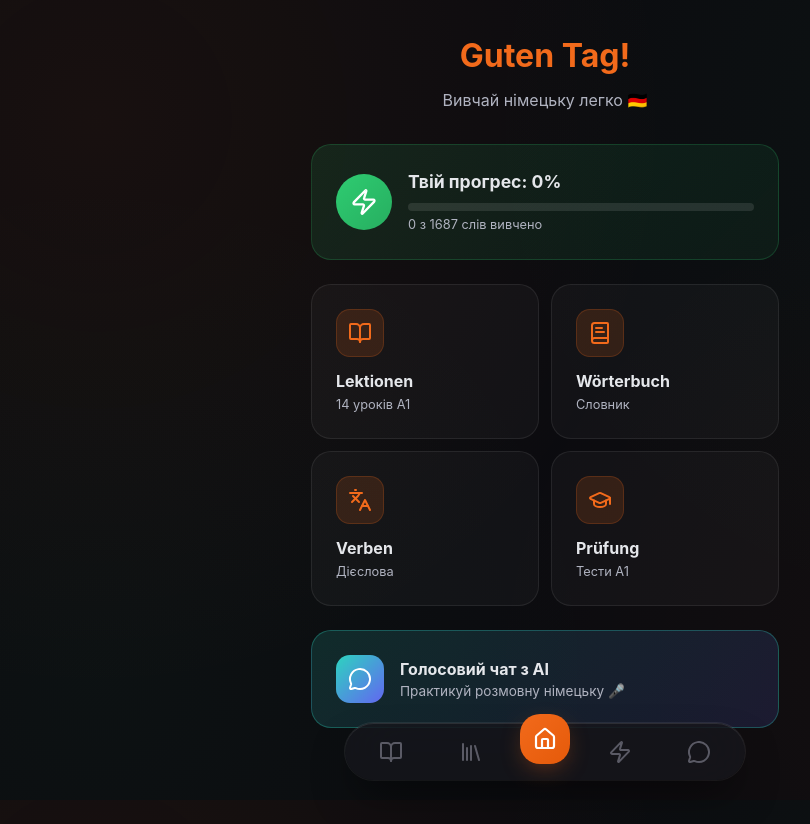
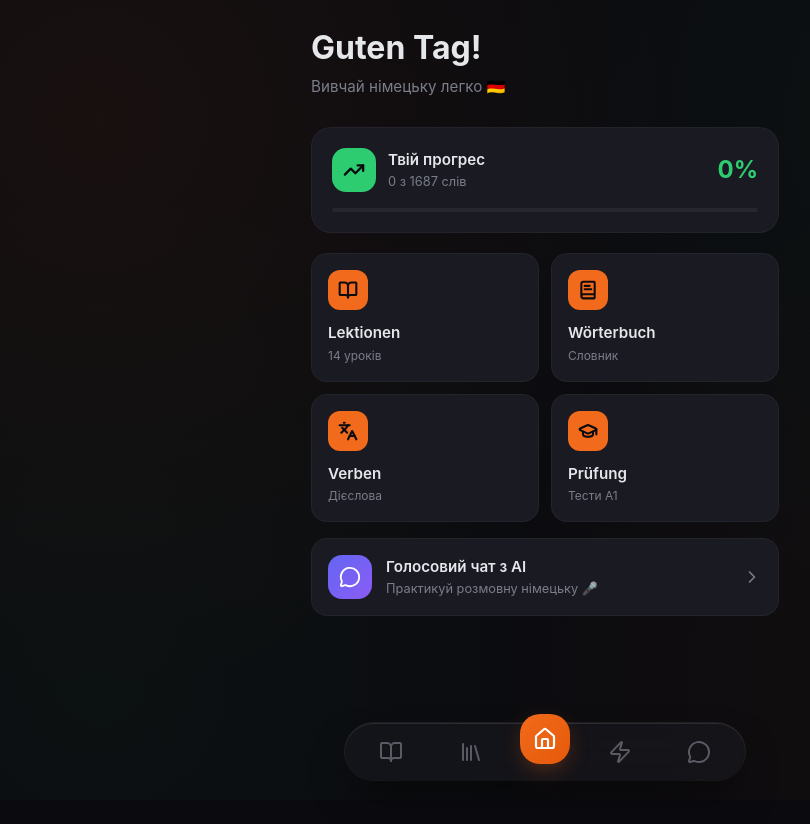
Before and after one commit to Artom-sites/deutsch-trainer-a1, a React (Vite) app: page / in a window 1280 px wide. Shown: the top 824 px of the page, without its empty margins (95-905 px from the left). After the commit the page ends 800 px from the top, so only its background shows below. Built offline with nearby package versions, Linux system fonts and the light colour scheme.

Commit message:
UI: Redesign HomeTab - Clean dark cards, consistent style

```diff
--- a/src/components/HomeTab.jsx
+++ b/src/components/HomeTab.jsx
@@ -1,9 +1,9 @@
 // src/components/HomeTab.jsx
-// Головний екран з привітанням та швидким доступом
+// Головний екран - Clean Dark Design
 import React from 'react';
 import useStore from '../store/useStore';
 import { words } from '../data/lexicon';
-import { BookOpen, BookText, Languages, GraduationCap, MessageCircle, Zap } from 'lucide-react';
+import { BookOpen, BookText, Languages, GraduationCap, MessageCircle, TrendingUp, ChevronRight } from 'lucide-react';
 
 const HomeTab = () => {
     const setTab = useStore(state => state.setTab);
@@ -22,126 +22,106 @@ const HomeTab = () => {
     };
 
     const features = [
-        {
-            id: 'lessons',
-            icon: BookOpen,
-            title: 'Lektionen',
-            subtitle: '14 уроків A1',
-            color: 'var(--color-accent)'
-        },
-        {
-            id: 'dictionary',
-            icon: BookText,
-            title: 'Wörterbuch',
-            subtitle: 'Словник',
-            color: 'var(--color-accent)'
-        },
-        {
-            id: 'verbs',
-            icon: Languages,
-            title: 'Verben',
-            subtitle: 'Дієслова',
-            color: 'var(--color-accent)'
-        },
-        {
-            id: 'exam',
-            icon: GraduationCap,
-            title: 'Prüfung',
-            subtitle: 'Тести A1',
-            color: 'var(--color-accent)'
-        }
+        { id: 'lessons', icon: BookOpen, title: 'Lektionen', subtitle: '14 уроків' },
+        { id: 'dictionary', icon: BookText, title: 'Wörterbuch', subtitle: 'Словник' },
+        { id: 'verbs', icon: Languages, title: 'Verben', subtitle: 'Дієслова' },
+        { id: 'exam', icon: GraduationCap, title: 'Prüfung', subtitle: 'Тести A1' }
     ];
 
     return (
-        <div className="screen" style={{ paddingTop: 'var(--space-xl)' }}>
-            {/* Greeting (no logo) */}
-            <div style={{
-                textAlign: 'center',
-                marginBottom: 'var(--space-xl)'
-            }}>
+        <div className="screen" style={{ paddingTop: 24 }}>
+            {/* Clean Header */}
+            <div style={{ marginBottom: 28 }}>
                 <h1 style={{
                     fontSize: '2rem',
                     fontWeight: 700,
-                    color: 'var(--color-accent)',
-                    marginBottom: 8
+                    color: '#E5E7EB',
+                    marginBottom: 4
                 }}>
                     {getGreeting()}
                 </h1>
-                <p style={{
-                    color: 'var(--text-secondary)',
-                    fontSize: '1rem'
-                }}>
+                <p style={{ color: '#7A7D8A', fontSize: '0.95rem' }}>
                     Вивчай німецьку легко 🇩🇪
                 </p>
             </div>
 
-            {/* Progress Card */}
+            {/* Progress Card - Clean Dark Style */}
             <div style={{
-                background: 'linear-gradient(135deg, rgba(46, 204, 113, 0.12) 0%, rgba(39, 174, 96, 0.08) 100%)',
-                border: '1px solid rgba(46, 204, 113, 0.2)',
+                background: '#1A1A22',
                 borderRadius: 20,
-                padding: 'var(--space-lg)',
-                marginBottom: 'var(--space-lg)',
+                padding: 20,
+                marginBottom: 20,
+                border: '1px solid rgba(255, 255, 255, 0.04)'
+            }}>
+                <div style={{
                     display: 'flex',
                     alignItems: 'center',
-                gap: 'var(--space-md)'
+                    justifyContent: 'space-between',
+                    marginBottom: 16
                 }}>
+                    <div style={{ display: 'flex', alignItems: 'center', gap: 12 }}>
                         <div style={{
-                    width: 56,
-                    height: 56,
-                    borderRadius: '50%',
-                    background: 'linear-gradient(135deg, #2ECC71, #27AE60)',
+                            width: 44,
+                            height: 44,
+                            borderRadius: 14,
+                            background: '#2ECC71',
                             display: 'flex',
                             alignItems: 'center',
                             justifyContent: 'center'
                         }}>
-                    <Zap size={28} color="white" />
+                            <TrendingUp size={22} color="#0B0B0F" strokeWidth={2.5} />
                         </div>
-                <div style={{ flex: 1 }}>
-                    <div style={{ fontWeight: 700, fontSize: '1.1rem' }}>
-                        Твій прогрес: {progress}%
+                        <div>
+                            <div style={{ fontWeight: 600, fontSize: '0.95rem', color: '#E5E7EB' }}>
+                                Твій прогрес
+                            </div>
+                            <div style={{ fontSize: '0.8rem', color: '#7A7D8A' }}>
+                                {learned} з {total} слів
+                            </div>
+                        </div>
                     </div>
                     <div style={{
-                        marginTop: 8,
-                        height: 8,
-                        background: 'rgba(255, 255, 255, 0.1)',
-                        borderRadius: 4,
+                        fontSize: '1.5rem',
+                        fontWeight: 700,
+                        color: '#2ECC71'
+                    }}>
+                        {progress}%
+                    </div>
+                </div>
+
+                {/* Thin Progress Line */}
+                <div style={{
+                    height: 4,
+                    background: 'rgba(255, 255, 255, 0.06)',
+                    borderRadius: 2,
                     overflow: 'hidden'
                 }}>
                     <div style={{
                         width: `${progress}%`,
                         height: '100%',
-                            background: 'linear-gradient(90deg, #2ECC71, #27AE60)',
-                            borderRadius: 4,
+                        background: '#2ECC71',
+                        borderRadius: 2,
                         transition: 'width 0.5s'
                     }} />
                 </div>
-                    <div style={{
-                        marginTop: 4,
-                        fontSize: '0.8rem',
-                        color: 'var(--text-secondary)'
-                    }}>
-                        {learned} з {total} слів вивчено
-                    </div>
-                </div>
             </div>
 
-            {/* Feature Cards Grid */}
+            {/* Quick Actions - 2x2 Grid */}
             <div style={{
                 display: 'grid',
                 gridTemplateColumns: '1fr 1fr',
                 gap: 12,
-                marginBottom: 'var(--space-lg)'
+                marginBottom: 16
             }}>
                 {features.map(f => (
                     <button
                         key={f.id}
                         onClick={() => setTab(f.id)}
                         style={{
-                            background: 'rgba(255, 255, 255, 0.03)',
-                            border: '1px solid rgba(255, 255, 255, 0.08)',
-                            borderRadius: 20,
-                            padding: 'var(--space-lg)',
+                            background: '#1A1A22',
+                            border: '1px solid rgba(255, 255, 255, 0.04)',
+                            borderRadius: 16,
+                            padding: 16,
                             textAlign: 'left',
                             cursor: 'pointer',
                             transition: 'all 0.2s',
@@ -149,80 +129,77 @@ const HomeTab = () => {
                         }}
                     >
                         <div style={{
-                            width: 48,
-                            height: 48,
-                            borderRadius: 14,
-                            background: 'rgba(242, 106, 27, 0.15)',
-                            border: '1px solid rgba(242, 106, 27, 0.2)',
+                            width: 40,
+                            height: 40,
+                            borderRadius: 12,
+                            background: '#F26A1B',
                             display: 'flex',
                             alignItems: 'center',
                             justifyContent: 'center',
                             marginBottom: 12
                         }}>
-                            <f.icon size={24} color="#F26A1B" />
+                            <f.icon size={20} color="#0B0B0F" strokeWidth={2.5} />
                         </div>
                         <div style={{
-                            fontWeight: 700,
-                            fontSize: '1rem',
-                            color: 'var(--text-primary)',
+                            fontWeight: 600,
+                            fontSize: '0.95rem',
+                            color: '#E5E7EB',
                             marginBottom: 2
                         }}>
                             {f.title}
                         </div>
-                        <div style={{
-                            fontSize: '0.8rem',
-                            color: 'var(--text-secondary)'
-                        }}>
+                        <div style={{ fontSize: '0.75rem', color: '#7A7D8A' }}>
                             {f.subtitle}
                         </div>
                     </button>
                 ))}
             </div>
 
-            {/* AI Chat Card */}
+            {/* AI Chat - Full Width Card */}
             <button
                 onClick={() => setTab('chat')}
                 style={{
                     width: '100%',
-                    background: 'linear-gradient(135deg, rgba(45, 212, 191, 0.15) 0%, rgba(99, 102, 241, 0.15) 100%)',
-                    border: '1px solid rgba(45, 212, 191, 0.3)',
-                    borderRadius: 20,
-                    padding: 'var(--space-lg)',
+                    background: '#1A1A22',
+                    border: '1px solid rgba(255, 255, 255, 0.04)',
+                    borderRadius: 16,
+                    padding: 16,
                     display: 'flex',
                     alignItems: 'center',
-                    gap: 'var(--space-md)',
+                    gap: 14,
                     cursor: 'pointer',
                     textAlign: 'left',
                     WebkitTapHighlightColor: 'transparent'
                 }}
             >
                 <div style={{
-                    width: 48,
-                    height: 48,
+                    width: 44,
+                    height: 44,
                     borderRadius: 14,
-                    background: 'linear-gradient(135deg, #2dd4bf, #6366f1)',
+                    background: 'linear-gradient(135deg, #6366f1, #8b5cf6)',
                     display: 'flex',
                     alignItems: 'center',
                     justifyContent: 'center'
                 }}>
-                    <MessageCircle size={24} color="white" />
+                    <MessageCircle size={22} color="white" />
                 </div>
-                <div>
+                <div style={{ flex: 1 }}>
                     <div style={{
-                        fontWeight: 700,
-                        fontSize: '1rem',
-                        color: 'var(--text-primary)'
+                        fontWeight: 600,
+                        fontSize: '0.95rem',
+                        color: '#E5E7EB'
                     }}>
                         Голосовий чат з AI
                     </div>
-                    <div style={{
-                        fontSize: '0.85rem',
-                        color: 'var(--text-secondary)'
-                    }}>
+                    <div style={{ fontSize: '0.8rem', color: '#7A7D8A' }}>
                         Практикуй розмовну німецьку 🎤
                     </div>
                 </div>
+                <ChevronRight size={20} color="#7A7D8A" />
             </button>
+
+            {/* Bottom spacing */}
+            <div style={{ height: 20 }} />
         </div>
     );
 };
```
Lines whose indentation alone changed are shown as unchanged.
